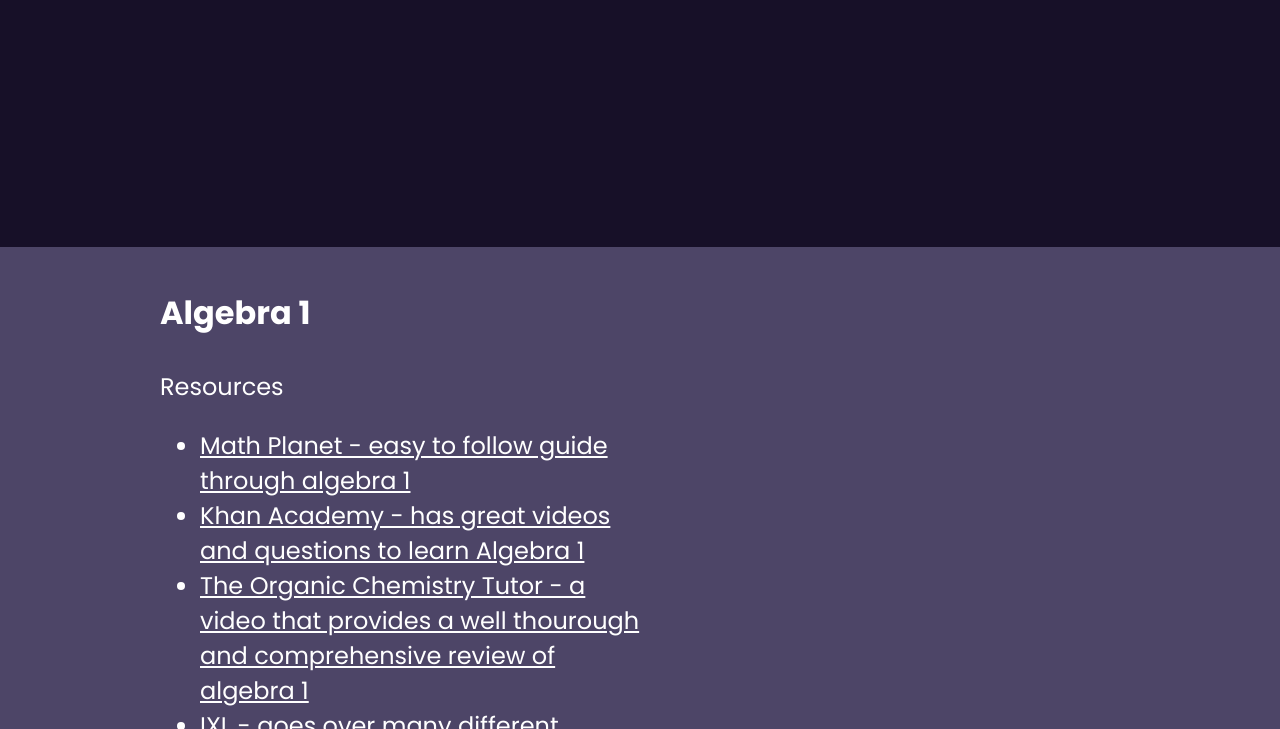
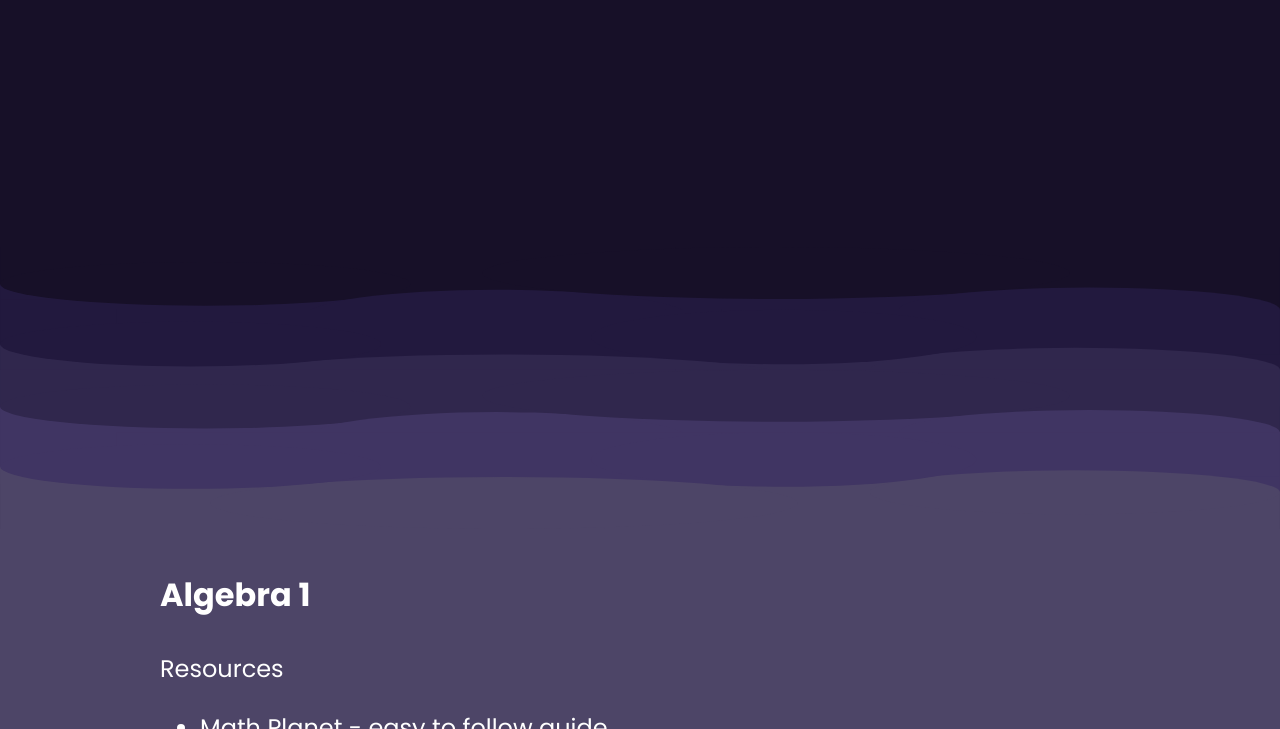
Before and after one commit to DanielTsay1/StudySummit, a plain HTML site: page Math.html in a window 1280 px wide. Shown: the part 641-1370 px from the top of the page. Drawn offline with nearby package versions, Linux system fonts and the light colour scheme; a script that the page names is missing.

Commit message:
some stuff

```diff
--- a/Math.css
+++ b/Math.css
@@ -163,6 +163,17 @@
     background: transparent;
     border-color:#8c80AA;
     width: 100%;
+}
+
+.svg-divider-container {
+    display: flex;
+    width: 100%;
+    height: auto;
+}
+.svg-divider {
+    display: flex;
+    width: 100%;
+    height: auto;
 }
 
 .study-text {
--- a/Math.html
+++ b/Math.html
@@ -107,6 +107,52 @@
         <br>
         <br>
         <br>
+
+    <div class="svg-divider-container">
+        <svg class="svg-divider" viewBox="0 0 4202 926" fill="none" xmlns="http://www.w3.org/2000/svg">
+            <rect x="425" y="779" width="425" height="171" transform="rotate(180 425 779)" fill="#403563"/>
+            <rect width="2262" height="206" fill="#171028"/>
+            <rect y="121" width="463" height="113" fill="#22193E"/>
+            <rect x="2218" width="1984" height="206" fill="#171028"/>
+            <rect y="171" width="2016" height="147" fill="#22193E"/>
+            <rect x="3740" y="206" width="462" height="112" fill="#22193E"/>
+            <rect x="1836" y="147" width="1984" height="171" fill="#22193E"/>
+            <ellipse cx="673.5" cy="121" rx="673.5" ry="72" fill="#171028"/>
+            <ellipse cx="1629.5" cy="229" rx="632.5" ry="89" fill="#22193E"/>
+            <ellipse cx="2547.5" cy="85.5" rx="964.5" ry="85.5" fill="#171028"/>
+            <ellipse cx="3576.5" cy="206" rx="625.5" ry="73" fill="#22193E"/>
+            <rect x="4202" y="524" width="2262" height="205" transform="rotate(180 4202 524)" fill="#30274D"/>
+            <rect x="4202" y="403" width="462" height="112" transform="rotate(180 4202 403)" fill="#22193E"/>
+            <rect x="1984" y="524" width="1984" height="205" transform="rotate(180 1984 524)" fill="#30274D"/>
+            <rect x="4202" y="353" width="2016" height="147" transform="rotate(180 4202 353)" fill="#22193E"/>
+            <rect x="463" y="319" width="463" height="113" transform="rotate(180 463 319)" fill="#22193E"/>
+            <rect x="2367" y="377" width="1984" height="171" transform="rotate(180 2367 377)" fill="#22193E"/>
+            <ellipse cx="3528.5" cy="403.5" rx="673.5" ry="72.5" transform="rotate(180 3528.5 403.5)" fill="#30274D"/>
+            <ellipse cx="2573" cy="295.5" rx="633" ry="89.5" transform="rotate(180 2573 295.5)" fill="#22193E"/>
+            <ellipse cx="1654.5" cy="438.5" rx="964.5" ry="85.5" transform="rotate(180 1654.5 438.5)" fill="#30274D"/>
+            <ellipse cx="625.5" cy="318.5" rx="625.5" ry="73.5" transform="rotate(180 625.5 318.5)" fill="#22193E"/>
+            <rect y="403" width="2262" height="205" fill="#30274D"/>
+            <rect y="524" width="462" height="112" fill="#403563"/>
+            <rect x="2218" y="403" width="1984" height="205" fill="#30274D"/>
+            <rect y="574" width="2016" height="147" fill="#403563"/>
+            <rect x="3739" y="608" width="463" height="113" fill="#403563"/>
+            <rect x="1835" y="550" width="1984" height="171" fill="#403563"/>
+            <ellipse cx="673.5" cy="523.5" rx="673.5" ry="72.5" fill="#30274D"/>
+            <ellipse cx="1629" cy="631.5" rx="633" ry="89.5" fill="#403563"/>
+            <ellipse cx="2547.5" cy="488.5" rx="964.5" ry="85.5" fill="#30274D"/>
+            <ellipse cx="3576.5" cy="608.5" rx="625.5" ry="73.5" fill="#403563"/>
+            <rect x="4202" y="926" width="2262" height="205" transform="rotate(180 4202 926)" fill="#4D4567"/>
+            <rect x="4202" y="805" width="462" height="112" transform="rotate(180 4202 805)" fill="#403563"/>
+            <rect x="1984" y="926" width="1984" height="205" transform="rotate(180 1984 926)" fill="#4D4567"/>
+            <rect x="4202" y="755" width="2016" height="147" transform="rotate(180 4202 755)" fill="#403563"/>
+            <rect x="2367" y="779" width="1984" height="171" transform="rotate(180 2367 779)" fill="#403563"/>
+            <ellipse cx="3528.5" cy="805.5" rx="673.5" ry="72.5" transform="rotate(180 3528.5 805.5)" fill="#4D4567"/>
+            <ellipse cx="2573" cy="697.5" rx="633" ry="89.5" transform="rotate(180 2573 697.5)" fill="#403563"/>
+            <ellipse cx="1654.5" cy="840.5" rx="964.5" ry="85.5" transform="rotate(180 1654.5 840.5)" fill="#4D4567"/>
+            <ellipse cx="625.5" cy="720.5" rx="625.5" ry="73.5" transform="rotate(180 625.5 720.5)" fill="#403563"/>
+        </svg>
+    </div>
+
 
 <!-- ----------------alg1------------- -->
     <div id = Alg1>
--- a/homepage.css
+++ b/homepage.css
@@ -171,7 +171,8 @@
 }
 
 .study-text {
-    width: 60%;
+    width: 80%;
+    margin-left: 10%;
 }
 
 .study-button {
```
Also changed, not shown: homepage.html (+1 -7 lines).
